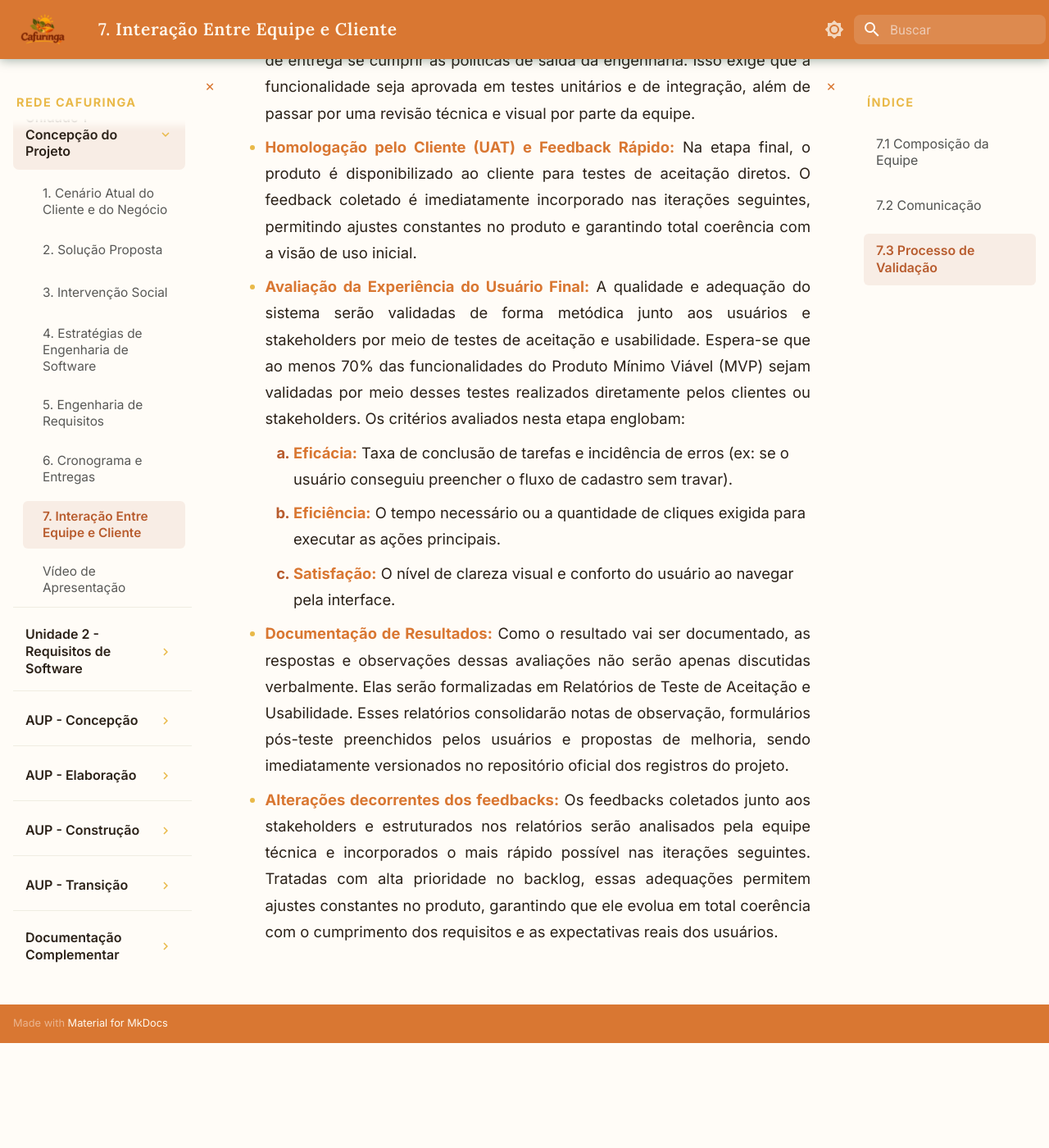
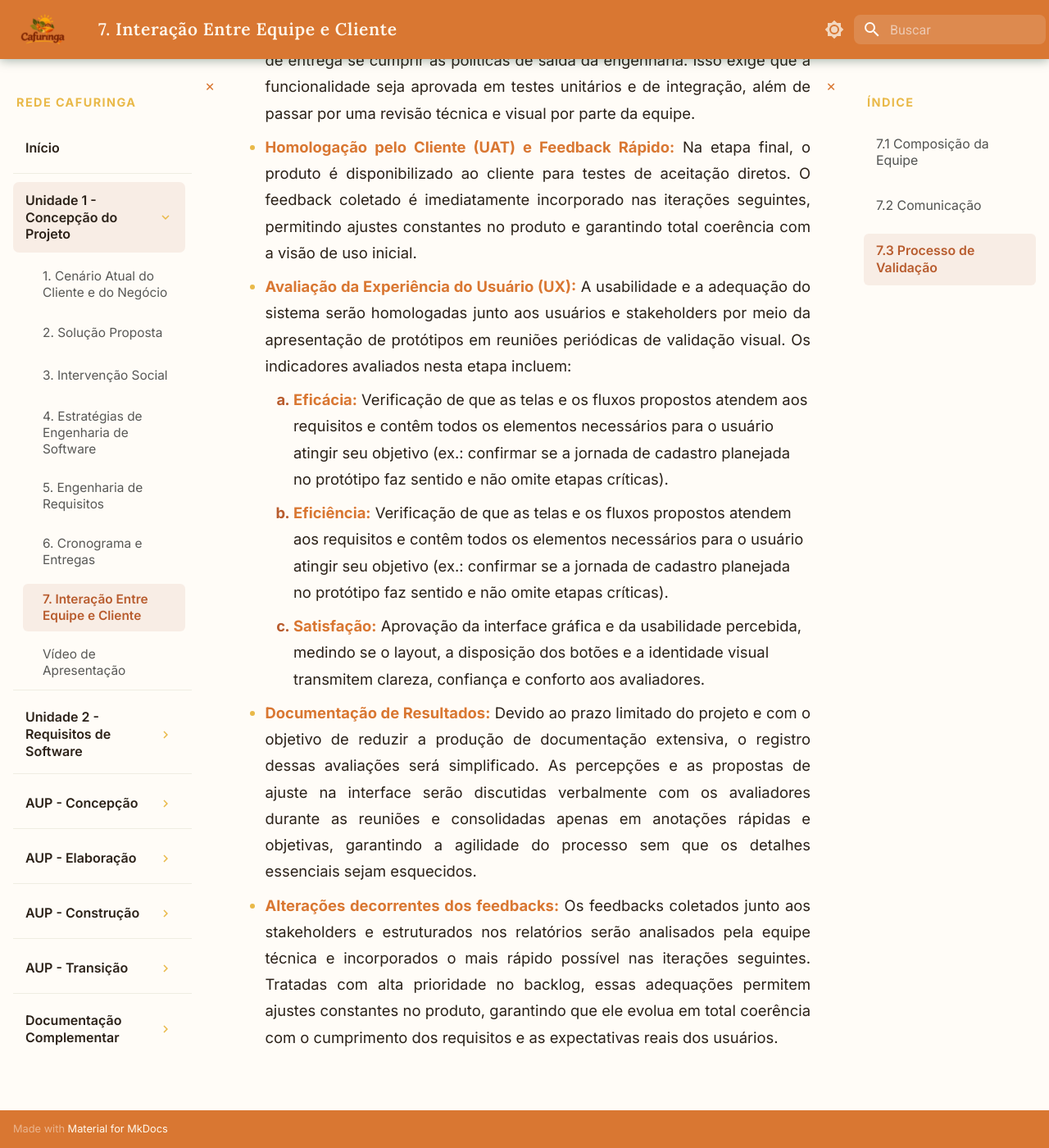
Before and after one commit to mdsreq-fga-unb/REQ-2026.2-T02-RedeCafuringa, an MkDocs documentation site: the page built from docs/unidade1/interacao.md, in a window 1280 px wide and 1400 px high, scrolled down 3958 px. Shown: the whole window at 82% size. Built offline with MkDocs 1.6.1 and Material for MkDocs 9.7.7, drawn with Linux system fonts in a browser that asks for light colours; before the commit the page ends 5230 px from its top, so only the background shows below that.

Commit message:
fix(docs): atualizar seção de avaliação da experiência do usuário e simplificar documentação de resultados

```diff
--- a/docs/unidade1/interacao.md
+++ b/docs/unidade1/interacao.md
@@ -48,11 +48,11 @@
 
 * **Homologação pelo Cliente (UAT) e Feedback Rápido:** Na etapa final, o produto é disponibilizado ao cliente para testes de aceitação diretos. O feedback coletado é imediatamente incorporado nas iterações seguintes, permitindo ajustes constantes no produto e garantindo total coerência com a visão de uso inicial.
 
-* **Avaliação da Experiência do Usuário Final:** A qualidade e adequação do sistema serão validadas de forma metódica junto aos usuários e stakeholders por meio de testes de aceitação e usabilidade. Espera-se que ao menos 70% das funcionalidades do Produto Mínimo Viável (MVP) sejam validadas por meio desses testes realizados diretamente pelos clientes ou stakeholders. Os critérios avaliados nesta etapa englobam:
-    1. **Eficácia:** Taxa de conclusão de tarefas e incidência de erros (ex: se o usuário conseguiu preencher o fluxo de cadastro sem travar).
-    2. **Eficiência:** O tempo necessário ou a quantidade de cliques exigida para executar as ações principais.
-    3. **Satisfação:** O nível de clareza visual e conforto do usuário ao navegar pela interface.
+* **Avaliação da Experiência do Usuário (UX):** A usabilidade e a adequação do sistema serão homologadas junto aos usuários e stakeholders por meio da apresentação de protótipos em reuniões periódicas de validação visual. Os indicadores avaliados nesta etapa incluem:
+    1. **Eficácia:** Verificação de que as telas e os fluxos propostos atendem aos requisitos e contêm todos os elementos necessários para o usuário atingir seu objetivo (ex.: confirmar se a jornada de cadastro planejada no protótipo faz sentido e não omite etapas críticas).
+    2. **Eficiência:** Verificação de que as telas e os fluxos propostos atendem aos requisitos e contêm todos os elementos necessários para o usuário atingir seu objetivo (ex.: confirmar se a jornada de cadastro planejada no protótipo faz sentido e não omite etapas críticas).
+    3. **Satisfação:** Aprovação da interface gráfica e da usabilidade percebida, medindo se o layout, a disposição dos botões e a identidade visual transmitem clareza, confiança e conforto aos avaliadores.
 
-* **Documentação de Resultados:** Como o resultado vai ser documentado, as respostas e observações dessas avaliações não serão apenas discutidas verbalmente. Elas serão formalizadas em Relatórios de Teste de Aceitação e Usabilidade. Esses relatórios consolidarão notas de observação, formulários pós-teste preenchidos pelos usuários e propostas de melhoria, sendo imediatamente versionados no repositório oficial dos registros do projeto.
+* **Documentação de Resultados:** Devido ao prazo limitado do projeto e com o objetivo de reduzir a produção de documentação extensiva, o registro dessas avaliações será simplificado. As percepções e as propostas de ajuste na interface serão discutidas verbalmente com os avaliadores durante as reuniões e consolidadas apenas em anotações rápidas e objetivas, garantindo a agilidade do processo sem que os detalhes essenciais sejam esquecidos.
 
 * **Alterações decorrentes dos feedbacks:** Os feedbacks coletados junto aos stakeholders e estruturados nos relatórios serão analisados pela equipe técnica e incorporados o mais rápido possível nas iterações seguintes. Tratadas com alta prioridade no backlog, essas adequações permitem ajustes constantes no produto, garantindo que ele evolua em total coerência com o cumprimento dos requisitos e as expectativas reais dos usuários.
```
